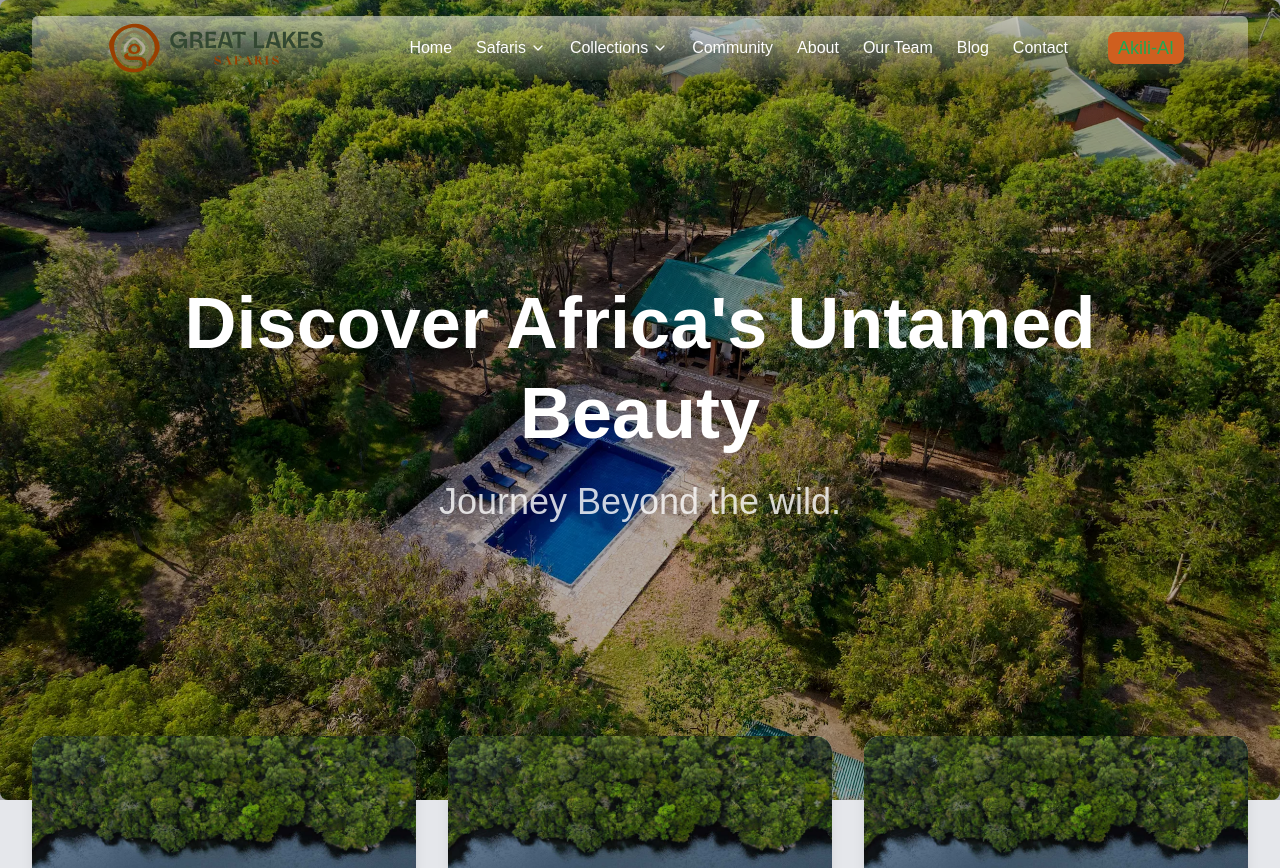
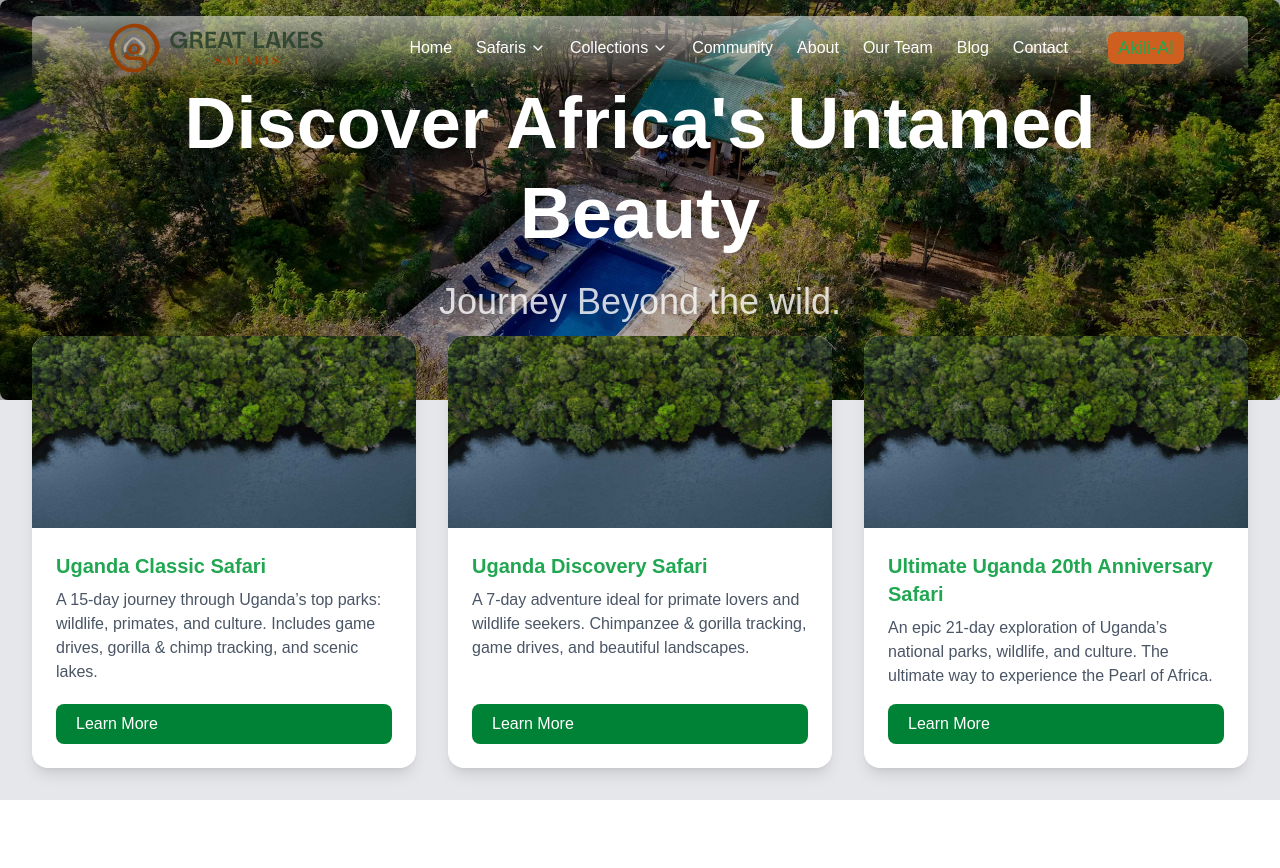
Before and after one commit to GoatedNicholas24/newGLSwebsite, a Next.js app: page / in a window 1280 px wide. Shown: the top 868 px of the page. After the commit the page ends 800 px from the top, so only its background shows below. Built offline with nearby package versions, Linux system fonts and the light colour scheme.

Commit message:
1st hero commit

```diff
--- a/src/app/components/Hero.tsx
+++ b/src/app/components/Hero.tsx
@@ -36,8 +36,18 @@ export default function Hero({
     return () => clearInterval(interval);
   }, [slides.length]);
 
-  return (
-    <section className="relative h-screen w-full border-0" >
+  // Detect if the device is mobile
+  const [isMobile, setIsMobile] = useState(false);
+
+  useEffect(() => {
+    const checkMobile = () => setIsMobile(window.innerWidth < 768);
+    checkMobile();
+    window.addEventListener('resize', checkMobile);
+    return () => window.removeEventListener('resize', checkMobile);
+  }, []);
+
+  return isMobile ? (
+    <section className="relative h-100 w-full border-0" >
       {/* Background Slideshow */}
       <div className="absolute inset-0 border-0 rounded-lg ">
         {slides.map((slide, index) => (
@@ -46,8 +56,7 @@ export default function Hero({
             className={`absolute inset-0 transition-opacity duration-1000 border-0 ${
               index === currentSlide ? 'opacity-100' : 'opacity-0'
             }`}
-
-          >
+           >
             <Image
               src={slide}
               alt="African Safari"
@@ -65,13 +74,46 @@ export default function Hero({
         <div className="text-center max-w-6xl mx-auto border-0">
           <h1 className="text-4xl sm:text-5xl md:text-6xl lg:text-7xl font-bold mb-6 leading-tight border-0 ">
             {title}
+
           </h1>
-
           <p className="mt-4 text-3xl md:text-4xl text-white/80 border-0">{subtitle}</p>
 
 
         </div>
       </div>
     </section>
+  ) : (
+    <section className="relative h-100 w-full border-0">
+      {/* Background Slideshow */}
+      <div className="absolute inset-0 border-0 rounded-lg ">
+        {slides.map((slide, index) => (
+          <div
+            key={slide}
+            className={`absolute inset-0 transition-opacity duration-1000 border-0 ${
+              index === currentSlide ? 'opacity-100' : 'opacity-0'
+            }`}
+          >
+            <Image
+              src={slide}
+              alt="African Safari"
+              fill
+              className="object-cover border-0 rounded-lg"
+            />
+          </div>
+        ))}
+        <div className="absolute inset-0 bg-black/30 border-0" />
+      </div>
+
+      {/* Content */}
+      <div className="absolute inset-0 flex flex-col items-center justify-center text-white px-4 border-0">
+        <div className="text-center max-w-6xl mx-auto border-0">
+          <h1 className="text-4xl sm:text-5xl md:text-6xl lg:text-7xl font-bold mb-6 leading-tight border-0 ">
+            {title}
+          </h1>
+
+          <p className="mt-4 text-3xl md:text-4xl text-white/80 border-0">{subtitle}</p>
+        </div>
+      </div>
+    </section>
   );
 }
```
